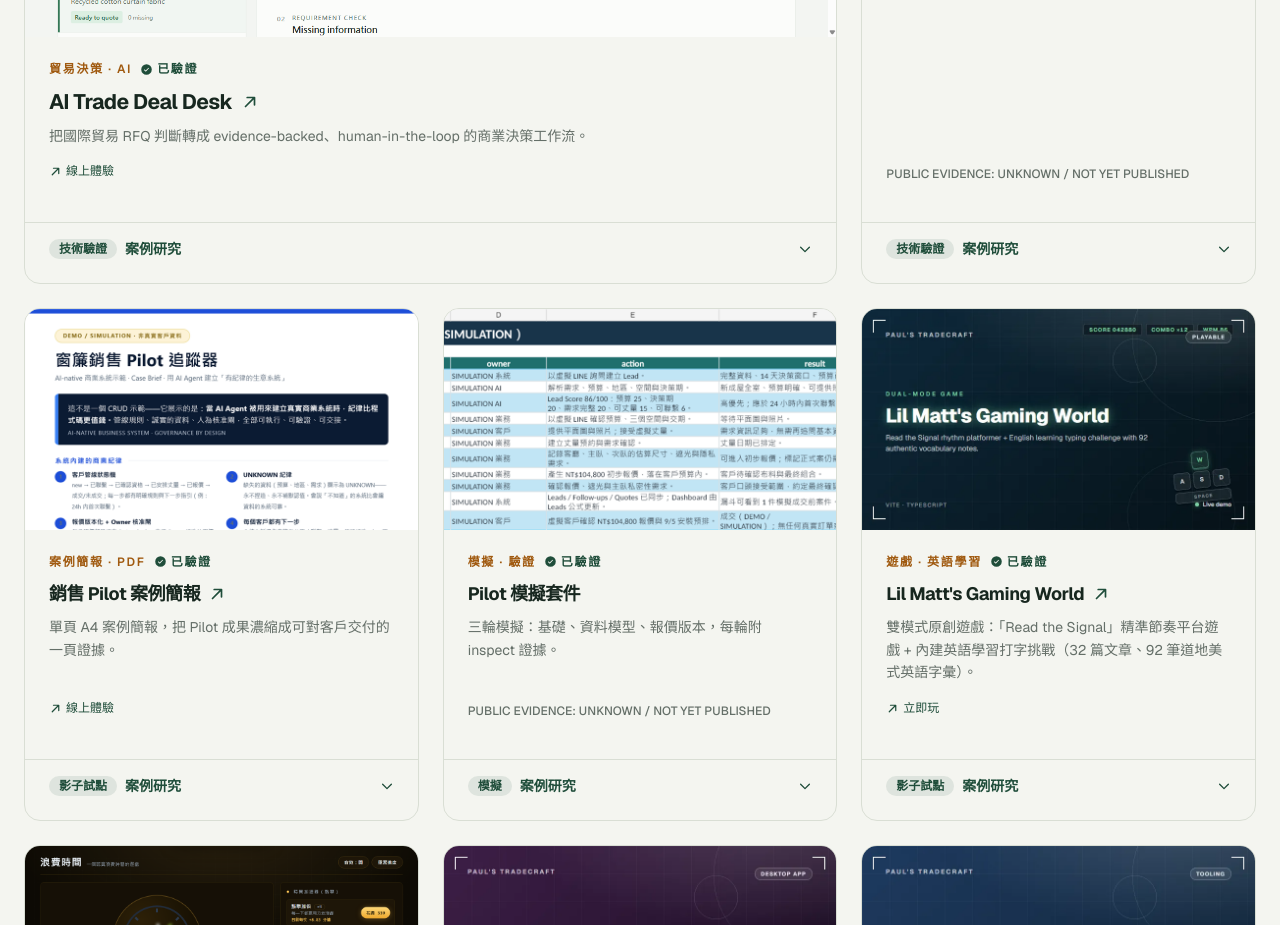
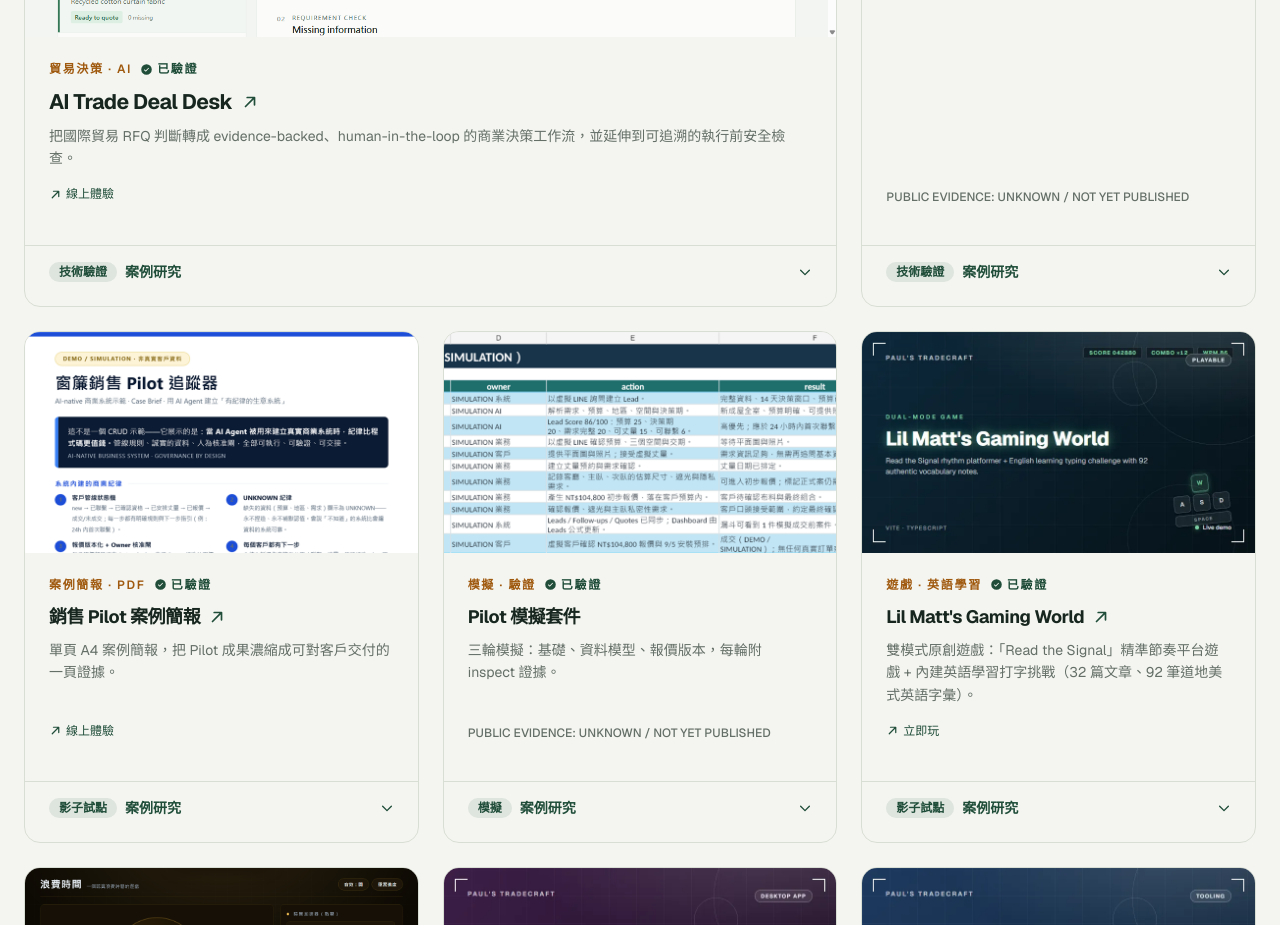
Before and after one commit to apchen1978/pauls-tradecraft, a React (Vite) app: page / in a window 1280 px wide. Shown: the part 1720-2645 px from the top of the page. Built offline with nearby package versions, Linux system fonts and the light colour scheme.

Commit message:
feat: surface trade safety progress in portfolio card

```diff
--- a/src/data/works.js
+++ b/src/data/works.js
@@ -19,12 +19,12 @@ export const works = [
     linkLabel: { zh: "線上體驗", en: "Live Demo" },
     zh: {
       title: "AI Trade Deal Desk",
-      desc: "把國際貿易 RFQ 判斷轉成 evidence-backed、human-in-the-loop 的商業決策工作流。",
+      desc: "把國際貿易 RFQ 判斷轉成 evidence-backed、human-in-the-loop 的商業決策工作流，並延伸到可追溯的執行前安全檢查。",
       tag: "貿易決策 · AI",
     },
     en: {
       title: "AI Trade Deal Desk",
-      desc: "Turning trade RFQ judgment into an evidence-backed, human-in-the-loop commercial decision workflow.",
+      desc: "Turning trade RFQ judgment into an evidence-backed, human-in-the-loop commercial decision workflow, extended with traceable pre-execution safety checks.",
       tag: "Trade decision · AI",
     },
     case: {
```
